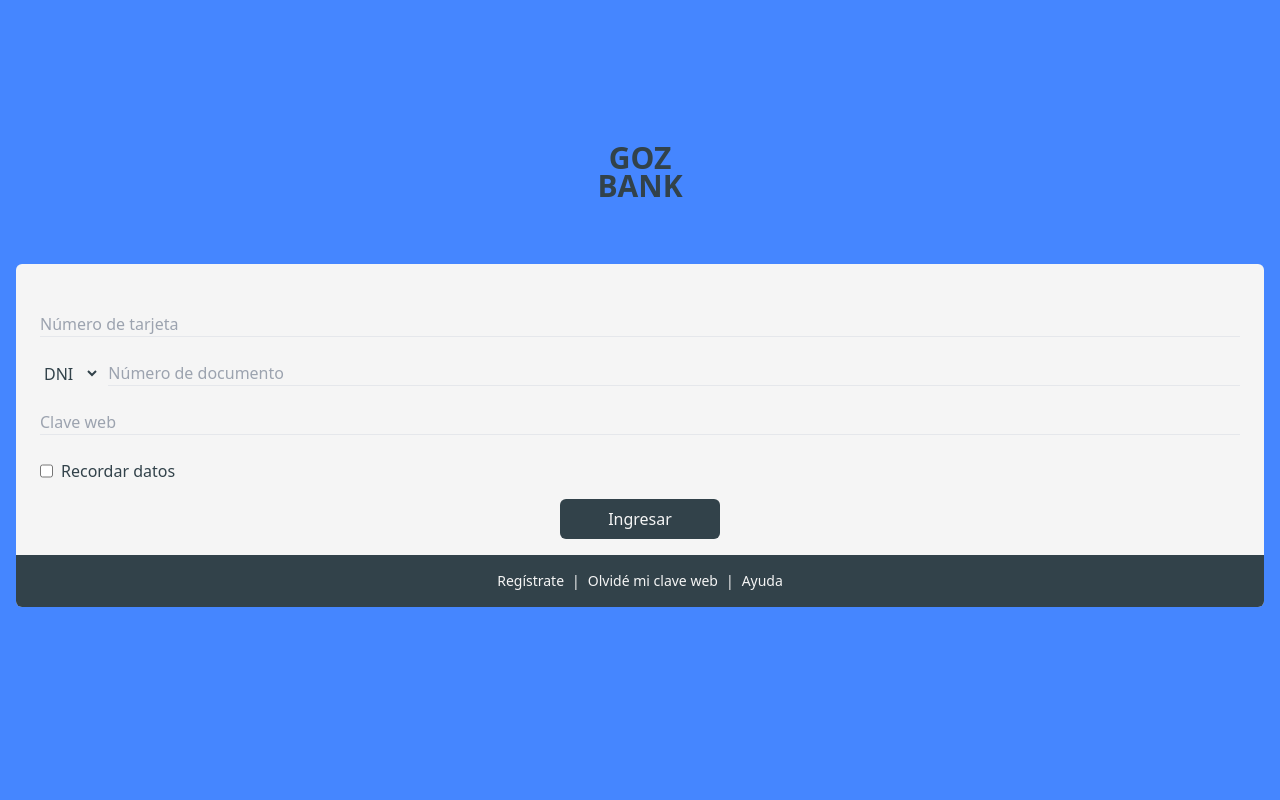
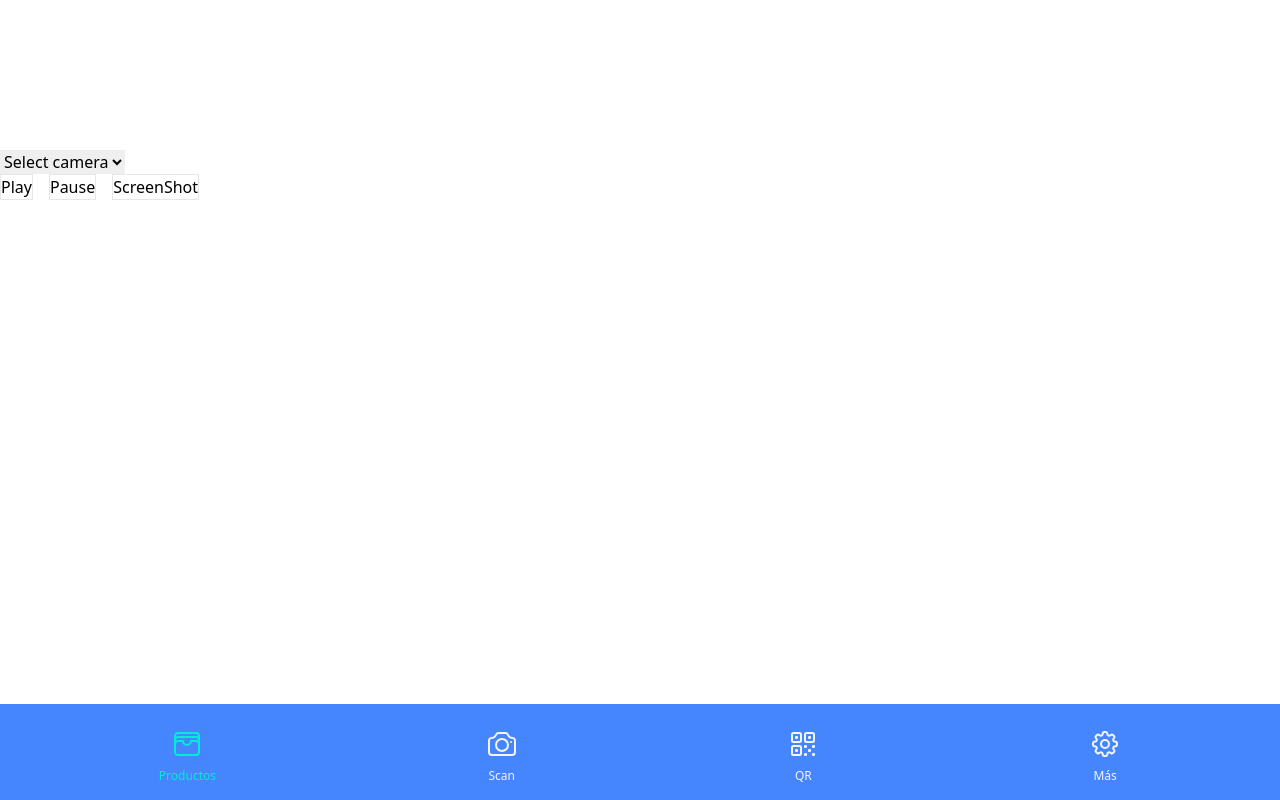
Before and after one commit to bryan-delacruz/goz-bank, a React (Vite) app: page /home/scan in a window 1280 px wide. Before the commit this address led to /login. Built offline with nearby package versions, Linux system fonts and the light colour scheme.

Commit message:
scan component in progress

```diff
--- a/src/App.jsx
+++ b/src/App.jsx
@@ -12,7 +12,7 @@ function App() {
   const navigate = useNavigate();
 
   useEffect(() => {
-    navigate("/login");
+    navigate("home/scan");
   }, []);
 
   return (
--- a/src/components/Scan.jsx
+++ b/src/components/Scan.jsx
@@ -1,28 +1,101 @@
-import { useState } from "react";
-import { QrReader } from "react-qr-reader";
+import { useState, useEffect, useRef } from "react";
+
+const constraints = {
+  video: {
+    width: {
+      min: 1280,
+      ideal: 1920,
+      max: 2560,
+    },
+    height: {
+      min: 720,
+      ideal: 1080,
+      max: 1440,
+    },
+  },
+};
+
+const defaultOptionValue = "default";
 
 const Scan = () => {
-  const [scanResultWebCam, setScanResultWebCam] = useState([""]);
+  const [videoDevices, setVideoDevices] = useState([]);
 
-  const handleErrorWebCam = (error) => {
-    console.log(error);
+  const cameraSelectedRef = useRef(null);
+  const videoRef = useRef(null);
+  const streamStartedRef = useRef(false);
+
+  if (streamStartedRef.current) {
+    videoRef.current.play();
+    return;
+  }
+
+  const getCameraSelection = async () => {
+    const devices = await navigator.mediaDevices.enumerateDevices();
+    setVideoDevices(devices.filter((device) => device.kind === "videoinput"));
   };
-  const handleScanWebCam = (result) => {
-    if (result) {
-      console.log(result);
-      setScanResultWebCam(result.text);
+
+  useEffect(() => {
+    getCameraSelection();
+  }, []);
+
+  const handleCameraSelected = (e) => {
+    cameraSelectedRef.current = e.target.value;
+  };
+
+  const handleStream = (stream) => {
+    videoRef.current.srcObject = stream;
+    videoRef.current.play();
+    streamStartedRef.current = true;
+  };
+  const startStream = async (constraints) => {
+    const stream = await navigator.mediaDevices.getUserMedia(constraints);
+    handleStream(stream);
+  };
+
+  const playBtn = () => {
+    if (streamStartedRef.current) {
+      videoRef.current.play();
+      return;
+    }
+    if ("mediaDevices" in navigator && navigator.mediaDevices.getUserMedia) {
+      const updatedConstraints = {
+        ...constraints,
+        deviceId: {
+          exact: cameraSelectedRef.current.value,
+        },
+      };
+      console.log(cameraSelectedRef.current.value);
+      startStream(updatedConstraints);
     }
   };
+
   return (
     <div>
-      <QrReader
-        delay={300}
-        style={{ width: "100%" }}
-        onError={handleErrorWebCam}
-        onScan={handleScanWebCam}
-        onResult={handleScanWebCam}
-      />
-      <p>{scanResultWebCam}</p>
+      <video ref={videoRef}></video>
+      <select ref={cameraSelectedRef} onChange={(e) => handleCameraSelected(e)}>
+        <option key="default" value={defaultOptionValue}>
+          Select camera
+        </option>
+        {videoDevices?.map((vd) => (
+          <option key={vd.deviceId} value={vd.deviceId}>
+            {vd.label}
+          </option>
+        ))}
+      </select>
+      <div className="flex gap-4 ">
+        <button className="border" title="Play" onClick={playBtn}>
+          Play
+        </button>
+        <button className="border btn btn-info pause d-none" title="Pause">
+          Pause
+        </button>
+        <button
+          className="border btn btn-outline-success screenshot d-none"
+          title="ScreenShot"
+        >
+          ScreenShot
+        </button>
+      </div>
     </div>
   );
 };
```
